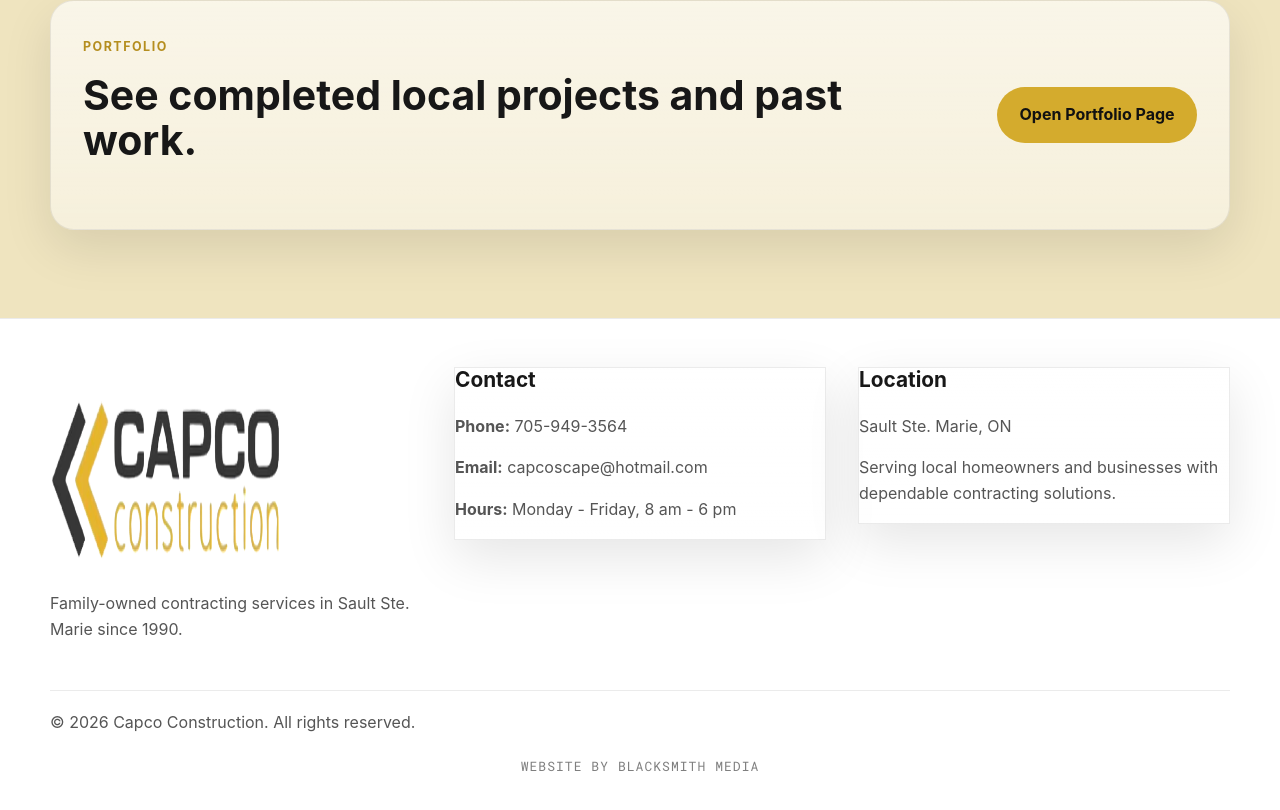
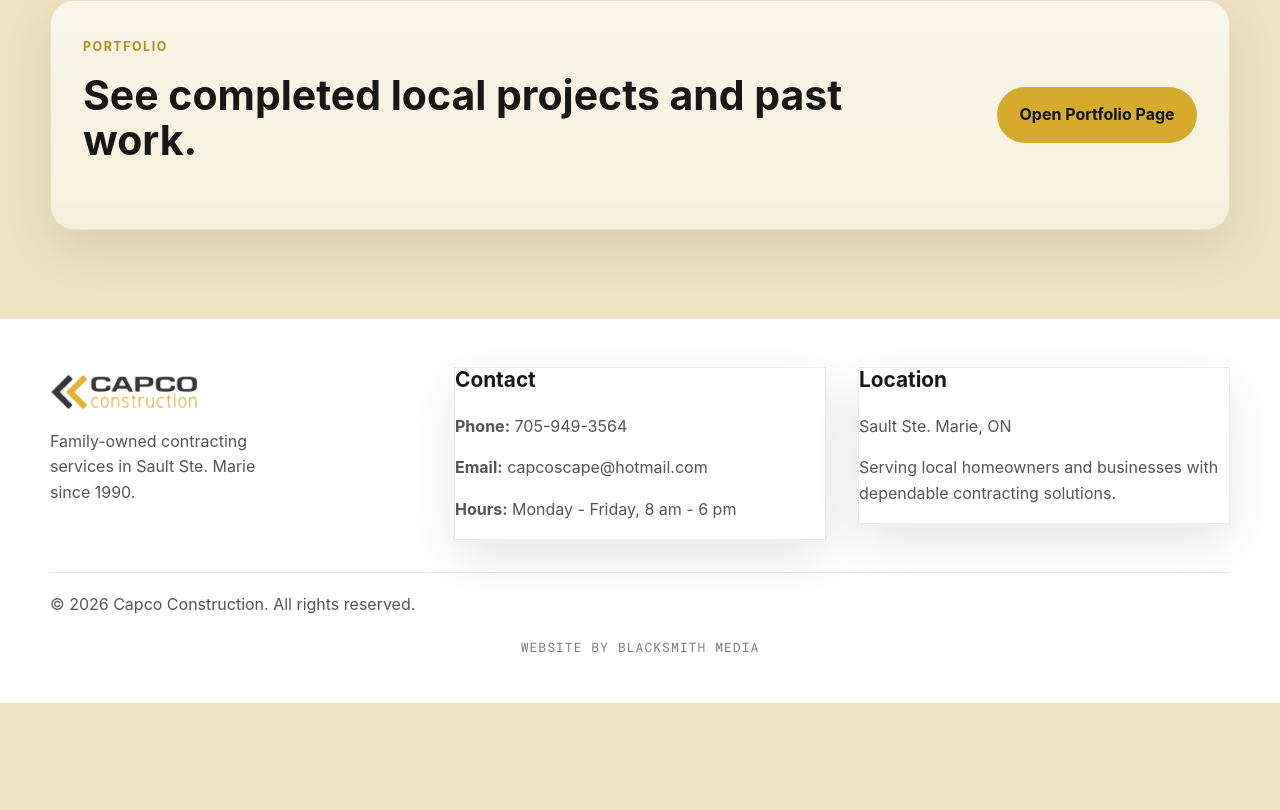
Before and after one commit to joshpaulsmith/capco, a plain HTML site: page index.html in a window 1280 px wide. Shown: the part 5322-6132 px from the top of the page. After the commit the page ends 6025 px from the top, so only its background shows below. Drawn offline with Linux system fonts and the light colour scheme.

Commit message:
Fix footer logo sizing

```diff
--- a/styles.css
+++ b/styles.css
@@ -389,8 +389,13 @@ h3 {
   color: var(--light-muted);
 }
 
+.footer-brand {
+  max-width: 240px;
+}
+
 .footer-logo {
-  width: clamp(180px, 20vw, 240px);
+  width: clamp(130px, 12vw, 170px);
+  height: auto;
   margin-bottom: 1rem;
 }
 
```
